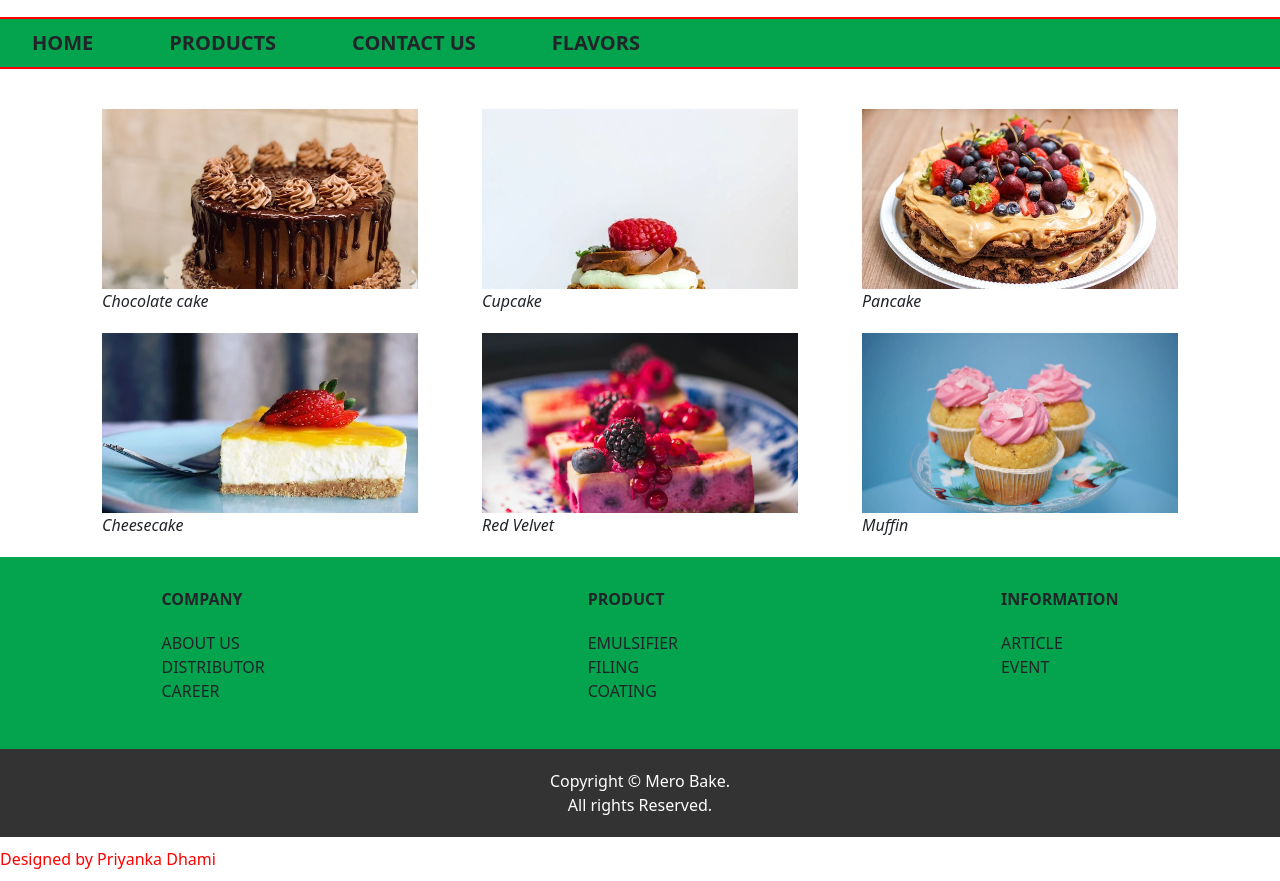
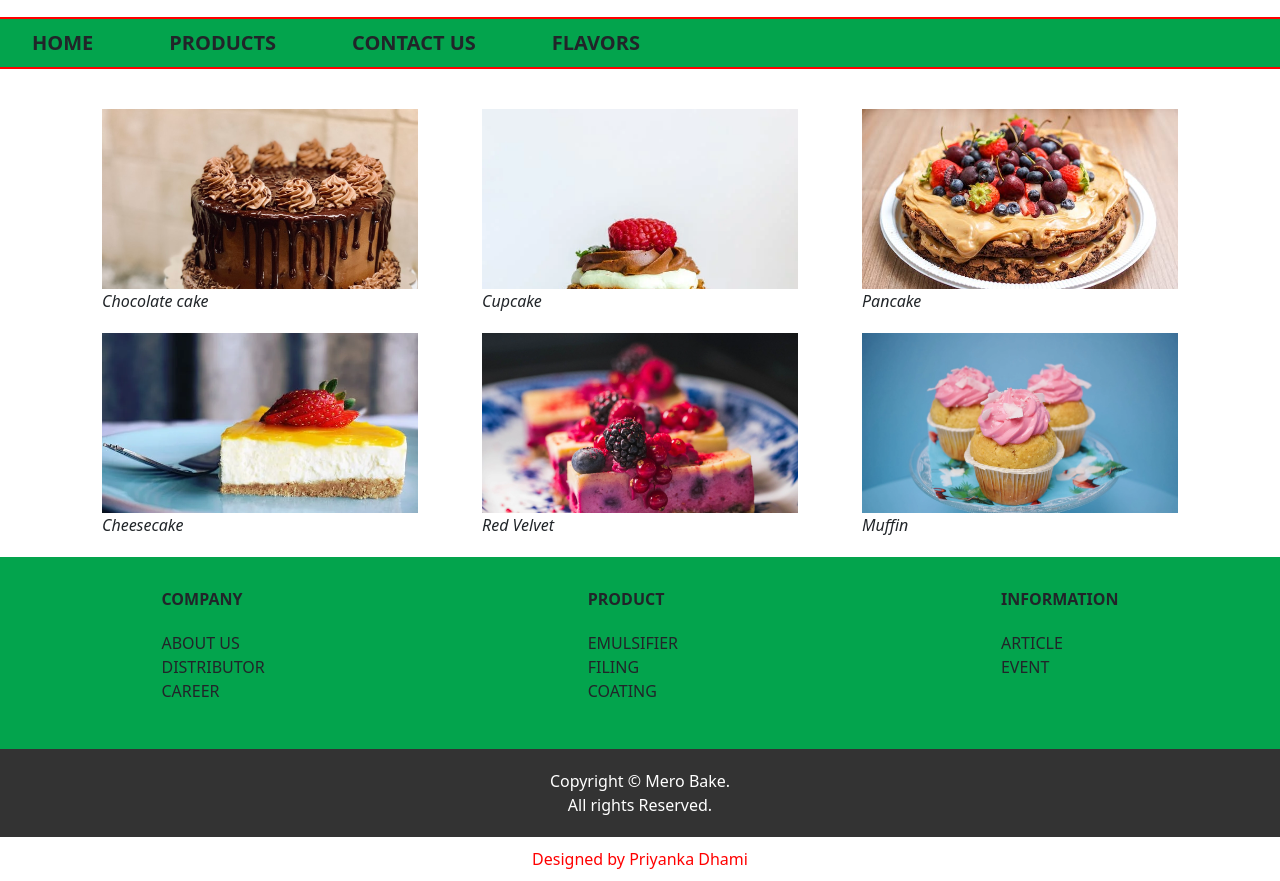
Before and after one commit to priyankadh1/intern-task, a plain HTML site: page index.html in a window 1280 px wide. Shown: the part 110-991 px from the top of the page. Drawn offline with nearby package versions, Linux system fonts and the light colour scheme.

Commit message:
Update index.html

```diff
--- a/index.html
+++ b/index.html
@@ -139,7 +139,7 @@
 
       </div>
 
-      <div style="background-color: white; padding: 10px 0px; display:block;"><span style="color:red;">Designed by Priyanka Dhami</span></div>
+      <div style="background-color: white; padding: 10px 0px; display:block; text-align: center; width: 100%;"><span style="color:red;">Designed by Priyanka Dhami</span></div>
 
     </div>
 
```
